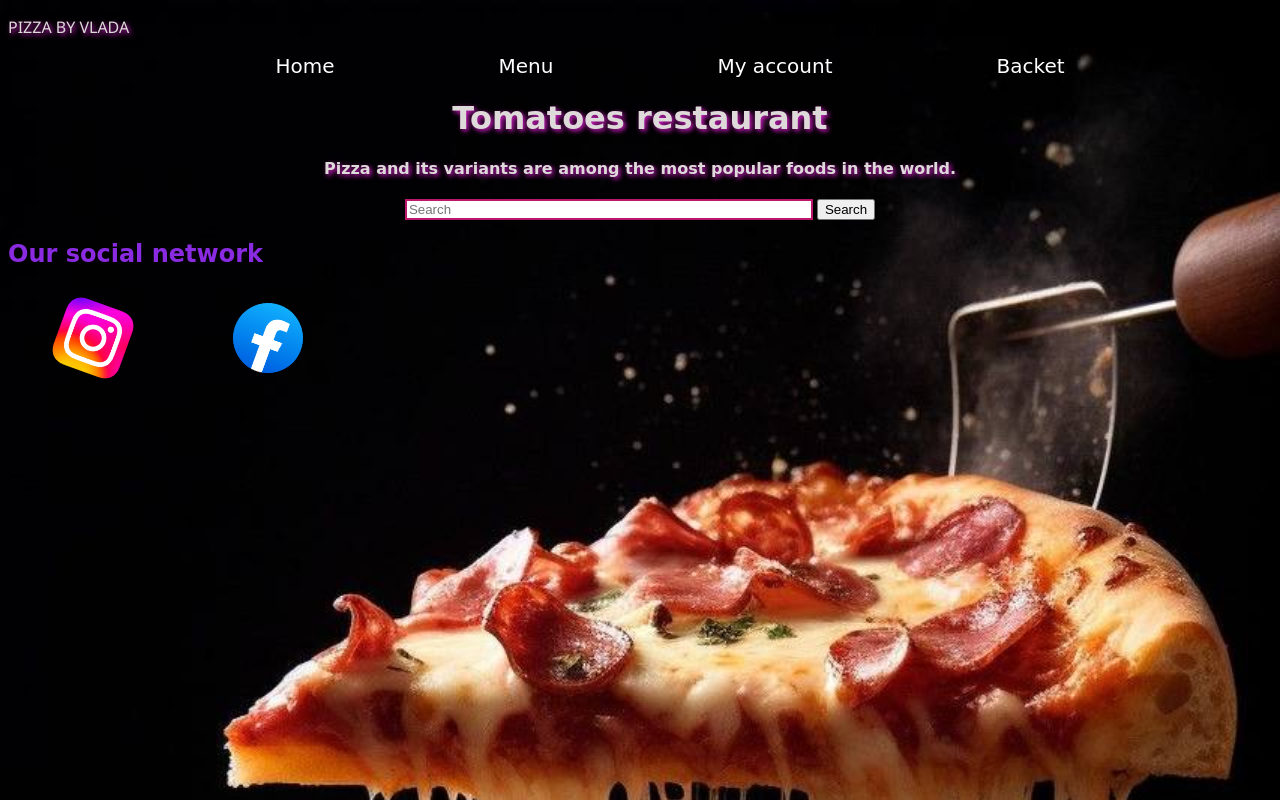
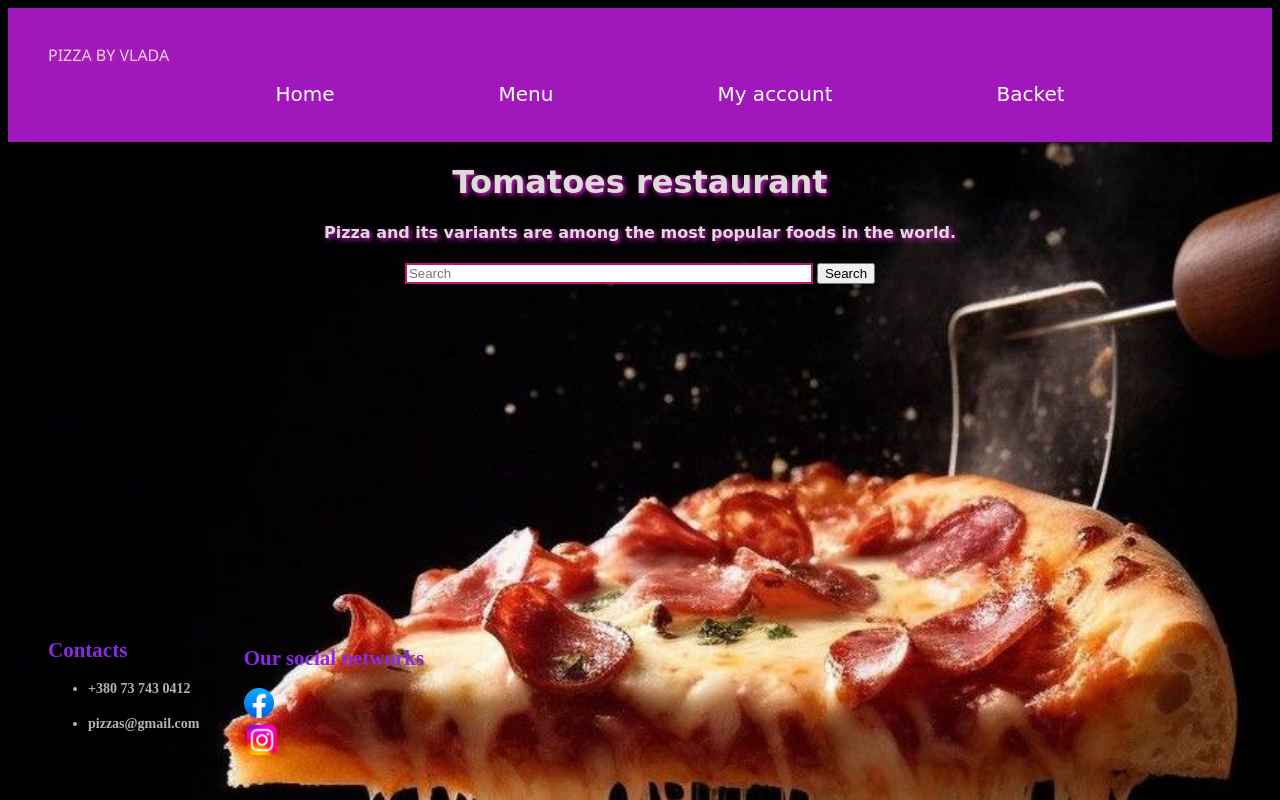
Before and after one commit to VladyslavaKYLIVNYK/Pizzeria, a plain HTML site: page index.html in a window 1280 px wide. Drawn offline with Linux system fonts and the light colour scheme.

Commit message:
web site

```diff
--- a/index.html
+++ b/index.html
@@ -9,20 +9,24 @@
 </head>
 
 <body>
+    <!-- pege header -->
 
-    <p class="p">PIZZA BY VLADA</p>
-    <!-- pege header -->
     <header>
+        <div>
+            <nav>
+                <ul class="header-menu">
+                    <p class="p">PIZZA BY VLADA</p>
 
-        <ul class="header-menu">
-            <li><a href="" class="menu">Home</a></li>
-            <li><a href="Menu.html" class="menu">Menu</a></li>
-            <li><a href="LogIn.html" class="menu">My account</a></li>
-            <li><a href="" class="menu">Backet</a></li>
-        </ul>
+                    <li><a href="" class="menu">Home</a></li>
+                    <li><a href="Menu.html" class="menu">Menu</a></li>
+                    <li><a href="LogIn.html" class="menu">My account</a></li>
+                    <li><a href="" class="menu">Backet</a></li>
+                </ul>
+            </nav>
+        </div>
+    </header>
 
 
-    </header>
     <main class="main">
         <h1>Tomatoes restaurant</h1>
         <h4>Pizza and its variants are among the most popular foods in the world. </h4>
@@ -35,18 +39,53 @@
         </form>
     </div>
 
-    <footer>
-        <div class="footer">
-            <div class="social-network">
+
+    <!--   <footer>
+        <div class="container">
+            <div class="social-icons">
                 <h2 style="color: blueviolet;">Our social network</h2>
-                <img id="img-footer" src="./img/Instagram_logo.png">
-                <img id="img-footer" src="./img/Facebook_icon.png">
+                <a href="#"><img src="./img/Facebook_icon.png" alt="Facebook"></a>
+
+                <a href="#"><img src="./img/Instagram_logo.png" alt="Instagram"></a>
+            </div>
+            <p>&copy; 2024 Мій сайт. Усі права захищені.</p>
+        </div>
+    </footer> -->
+
+    <footer class="footer">
+        <div class="footer-container">
+
+            <div class="container2">
+                <h2 style="color: blueviolet;">Contacts</h2>
+                <ul class="footer-contacts">
+                    <li>
+                        <h4>+380 73 743 0412</h4>
+                    </li>
+                    <li>
+                        <h4>pizzas@gmail.com</h4>
+                    </li>
+                </ul>
+            </div>
+            <div class="container1">
+                <div class="social-icons">
+                    <h2 style="color: blueviolet;">Our social networks</h2>
+                    <table>
+                        <thead>
+                            <tr>
+                                <td><a href="#"><img src="./img/Instagram_logo.png" alt="Instagram"></a></td>
+                            </tr>
+                            <tr>
+                                <a href="#"><img src="./img/Facebook_icon.png" alt="Facebook"></a>
+                            </tr>
+
+                        </thead>
+                    </table>
+                </div>
             </div>
 
         </div>
     </footer>
 
-
 </body>
 
 </html>
--- a/style.css
+++ b/style.css
@@ -4,6 +4,13 @@ body {
     /* Розтягуємо фото, щоб воно вписувалось у весь екран */
     background-repeat: no-repeat;
     /* Вимикаємо повторення фото */
+}
+
+header {
+    background-color: #a017bb;
+    color: #fff;
+    padding: 20px 0;
+
 }
 
 .header-menu {
@@ -57,11 +64,6 @@ body {
 }
 
 
-.footer {
-    color: #dedada;
-    font-family: cursive;
-}
-
 .pizza-list {
     display: flex;
     flex-direction: row;
@@ -89,8 +91,49 @@ input {
 }
 
 .footer {
-    position: absolute;
+    background-color: url(./img/Fotomain.jpg);
+    color: #fff;
+    padding: 20px 0;
+    position: fixed;
+    bottom: 0;
+    width: 100%;
 }
+
+.footer-container {
+    padding: 8px;
+    display: flex;
+    width: calc(100% - 80px);
+    margin: 0 auto;
+    font-size: 14px;
+    color: hsla(0, 0%, 100%, .7);
+    justify-content: space-between;
+}
+
+.container1 {
+    font-size: 14px;
+    padding: 8px;
+    width: 80%;
+    margin: 0 auto;
+    display: flex;
+    justify-content: space-between;
+    align-items: center;
+}
+
+.container2 {
+    box-sizing: border-box;
+}
+
+
+.social-icons a {
+    margin-right: 10px;
+}
+
+.social-icons img {
+    width: 30px;
+    /* Задайте потрібну ширину для іконок */
+    height: auto;
+}
+
 
 /* Сусідній селектор */
 .section+.section {
```
Also changed, not shown: LogIn.html (+18 -1 lines), Menu.html (+15 -0 lines).
